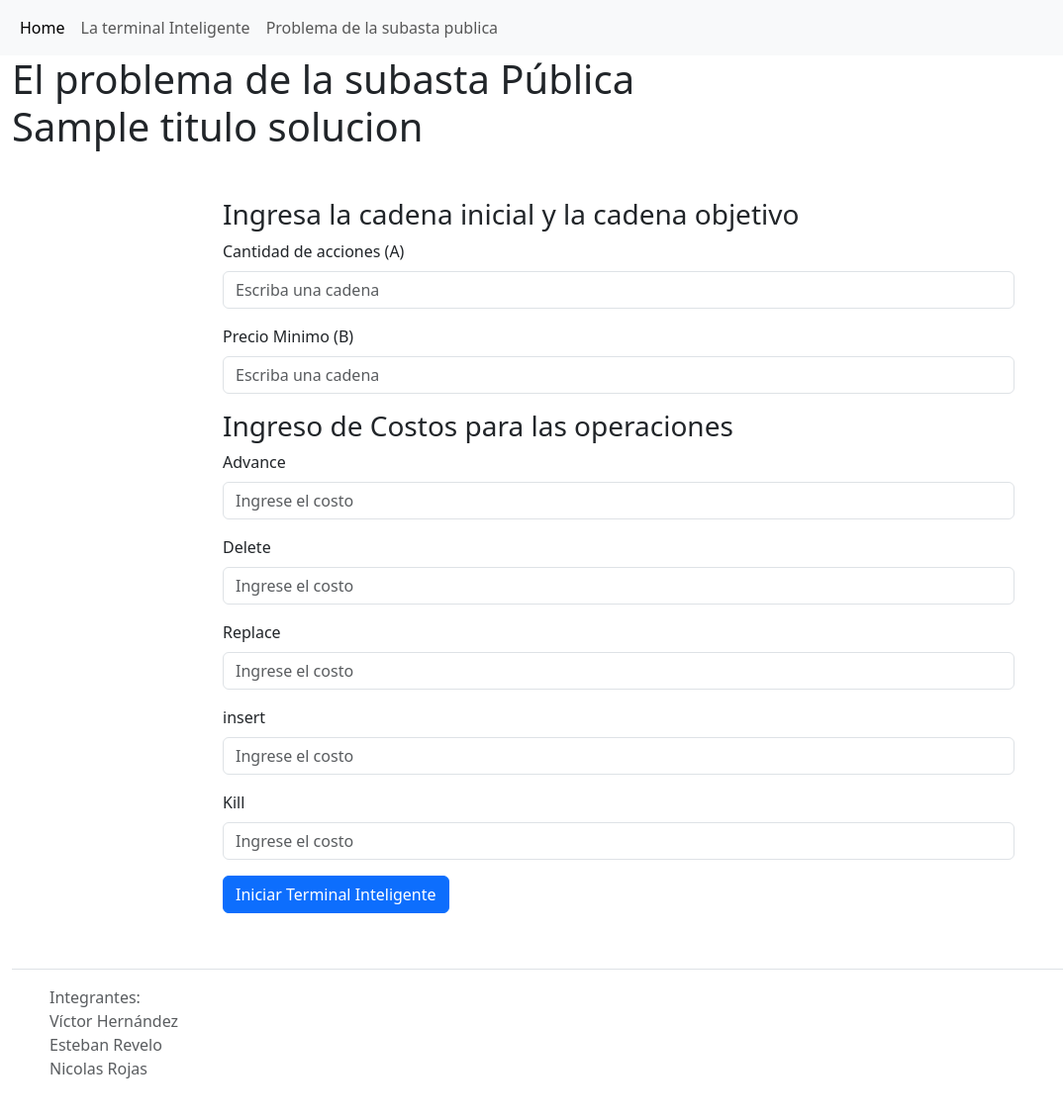
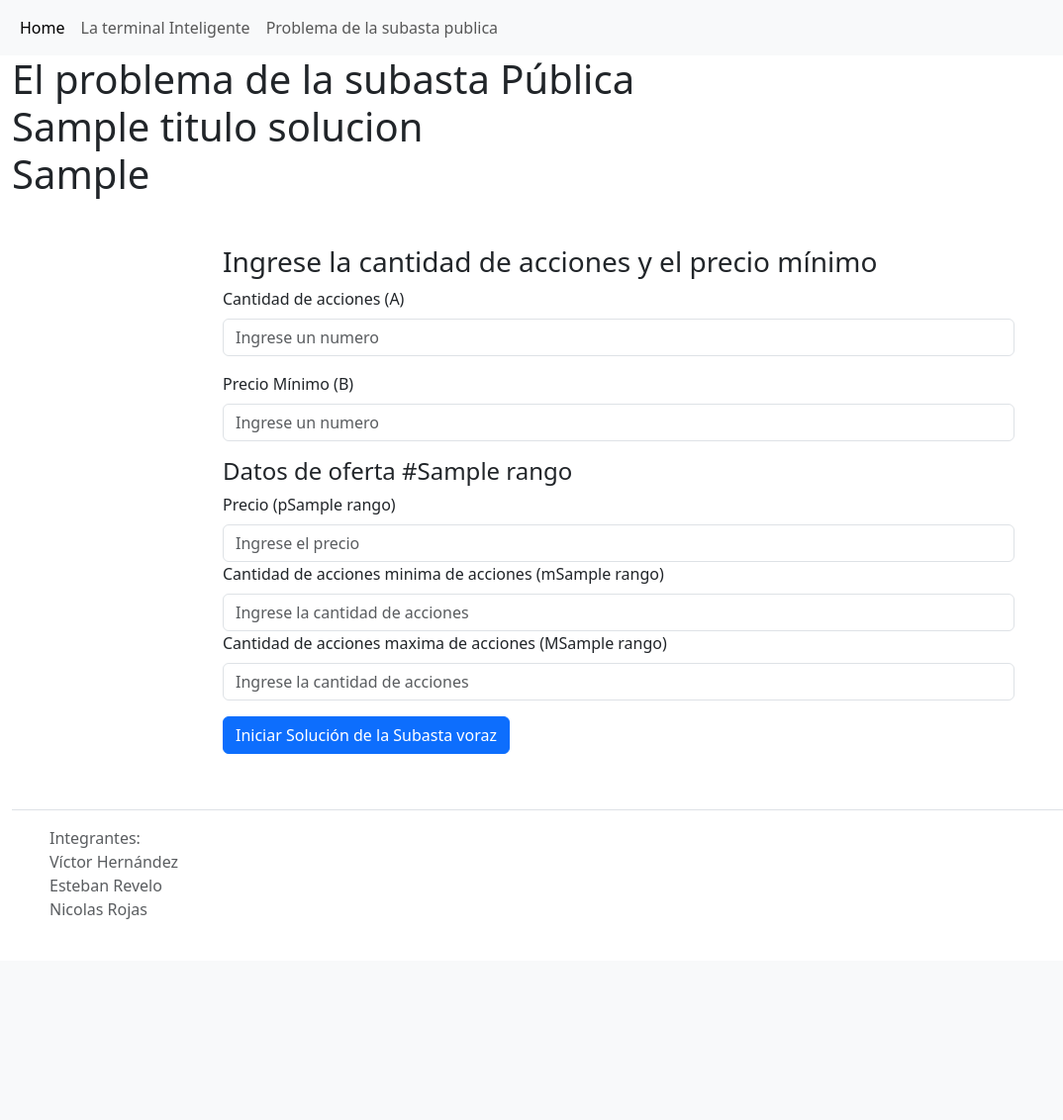
Before and after one commit to NiMenRo/Proyecto-I-ADA, a Django app: template subasta/templates/subasta/subasta_datos.html in a window 1280 px wide. Shown: the whole page at 99% size, without its empty margins (0-1074 px from the left). After the commit the page ends 929 px from the top, so only its background shows below. Run offline with Django 5.2, Linux system fonts and the light colour scheme; the template is opened without the code that fills it: most values are stand-ins (such as "Sample title", 1, 10 or a date in 2020); some libraries are stand-ins or nearby versions.

Commit message:
implementado subasta voraz

```diff
--- a/subasta/templates/subasta/subasta_datos.html
+++ b/subasta/templates/subasta/subasta_datos.html
@@ -2,53 +2,41 @@
 
 {% block content %}
 
-<h1>El problema de la subasta Pública<br> {{ titulo_solucion }}</h1>
+<h1>El problema de la subasta Pública<br> {{ titulo_solucion }} <br> {{ n }}</h1>
 
 
 <div class="mt-5 d-flex flex-container justify-content-center">
-
-    <form method="POST" action="{% if solucion == 'ingenua' %}{% url 'terminal_ingenua' %} {% elif solucion == 'dinamica' %} {% url 'terminal_dinamica' %} {% elif solucion == 'voraz' %} {% url 'terminal_voraz' %} {% endif %}">
-        <h3>Ingresa la cadena inicial y la cadena objetivo</h3>
+    <form method="POST" action="{% if solucion == 'ingenua' %}{% url 'subasta_ingenua' %} {% elif solucion == 'dinamica' %} {% url 'subasta_dinamica' %} {% elif solucion == 'voraz' %} {% url 'subasta_voraz' %} {% endif %}">
+        <h3>Ingrese la cantidad de acciones y el precio mínimo</h3>
         {% csrf_token %}
-        <!-- <label for="texto">Cadena Inicial</label>
-        <input type="text" name="texto" placeholder="Escriba una cadena" />
-        <label for="texto2">Cadena Objetivo</label>
-        <input type="text" name="texto2" placeholder="Escriba una cadena" />
-        <button type="submit">Iniciar</button> -->
-
         <div class="mb-3" style="width: 50rem; margin-right: 30px;">
             <div class="mb-3">
-                <label for="cadena_inicial" class="form-label">Cantidad de acciones (A)</label>
-                <input class="form-control" name="cadena_inicial" placeholder="Escriba una cadena">
+                <label for="cantidad_acciones" class="form-label">Cantidad de acciones (A)</label>
+                <input type="number" class="form-control" name="cantidad_acciones" placeholder="Ingrese un numero" required >
             </div>
             <div class="mb-3">
-                <label for="cadena_objetivo" class="form-label">Precio Minimo (B)</label>
-                <input class="form-control" name="cadena_objetivo" placeholder="Escriba una cadena">
+                <label for="precio_minimo" class="form-label">Precio Mínimo (B)</label>
+                <input type="number" class="form-control" name="precio_minimo" placeholder="Ingrese un numero" required>
             </div>
 
-            <h3>Ingreso de Costos para las operaciones</h3>
+            <input type="hidden" name="n" value="{{ n }}">
+
+            {% for i in rango %}
+            <h4>Datos de oferta #{{ i }}</h4>
             <div class="mb-3">
-                <label for="advance" class="form-label">Advance</label>
-                <input class="form-control" type="number" name="advance" placeholder="Ingrese el costo" required>
+                <label for="p{{ i }}" class="form-label">Precio (p{{ i }})</label>
+                <input class="form-control" type="number" name="p{{ i }}" placeholder="Ingrese el precio" required>
+
+                <label for="min{{ i }}" class="form-label">Cantidad de acciones minima de acciones (m{{ i }})</label>
+                <input class="form-control" type="number" name="min{{ i }}" placeholder="Ingrese la cantidad de acciones" required>
+
+                <label for="max{{ i }}" class="form-label">Cantidad de acciones maxima de acciones (M{{ i }})</label>
+                <input class="form-control" type="number" name="max{{ i }}" placeholder="Ingrese la cantidad de acciones" required>
             </div>
-            <div class="mb-3">
-                <label for="delete" class="form-label">Delete</label>
-                <input class="form-control" type="number" name="delete" placeholder="Ingrese el costo" required>
-            </div>
-            <div class="mb-3">
-                <label for="replace" class="form-label">Replace</label>
-                <input class="form-control" type="number" name="replace" placeholder="Ingrese el costo" required>
-            </div>
-            <div class="mb-3">
-                <label for="insert" class="form-label">insert</label>
-                <input class="form-control" type="number" name="insert" placeholder="Ingrese el costo" required>
-            </div>
-            <div class="mb-3">
-                <label for="kill" class="form-label">Kill</label>
-                <input class="form-control" type="number" name="kill" placeholder="Ingrese el costo" required>
-            </div>
+            {% endfor %}
 
-            <button type="submit" class="btn btn-primary mb-3">Iniciar Terminal Inteligente</button>
+
+            <button type="submit" class="btn btn-primary mb-3">Iniciar Solución de la Subasta voraz</button>
 
         </div>
 
--- a/subasta/urls.py
+++ b/subasta/urls.py
@@ -6,8 +6,9 @@ urlpatterns = [
     # paginas principales
     path('subasta/', views.subasta_home, name='subasta_home'),
 
+
     # sub-menus
     # path('subasta/ingenua/', views.subasta_ingenua, name='subasta_ingenua'),
     # path('subasta/dinamica/', views.subasta_dinamica, name='subasta_dinamica'),
-    # path('subasta/voraz/', views.subasta_voraz, name='subasta_voraz'),
+    path('subasta/voraz/', views.subasta_voraz, name='subasta_voraz'),
 ]
```
Also changed, not shown: algoritmos/subasta_publica_voraz.py (added, +68 -0 lines), subasta/templates/subasta/subasta_home.html (+59 -5 lines), subasta/templates/subasta/subasta_voraz_respuesta.html (added, +88 -0 lines), subasta/views.py (+38 -0 lines).
